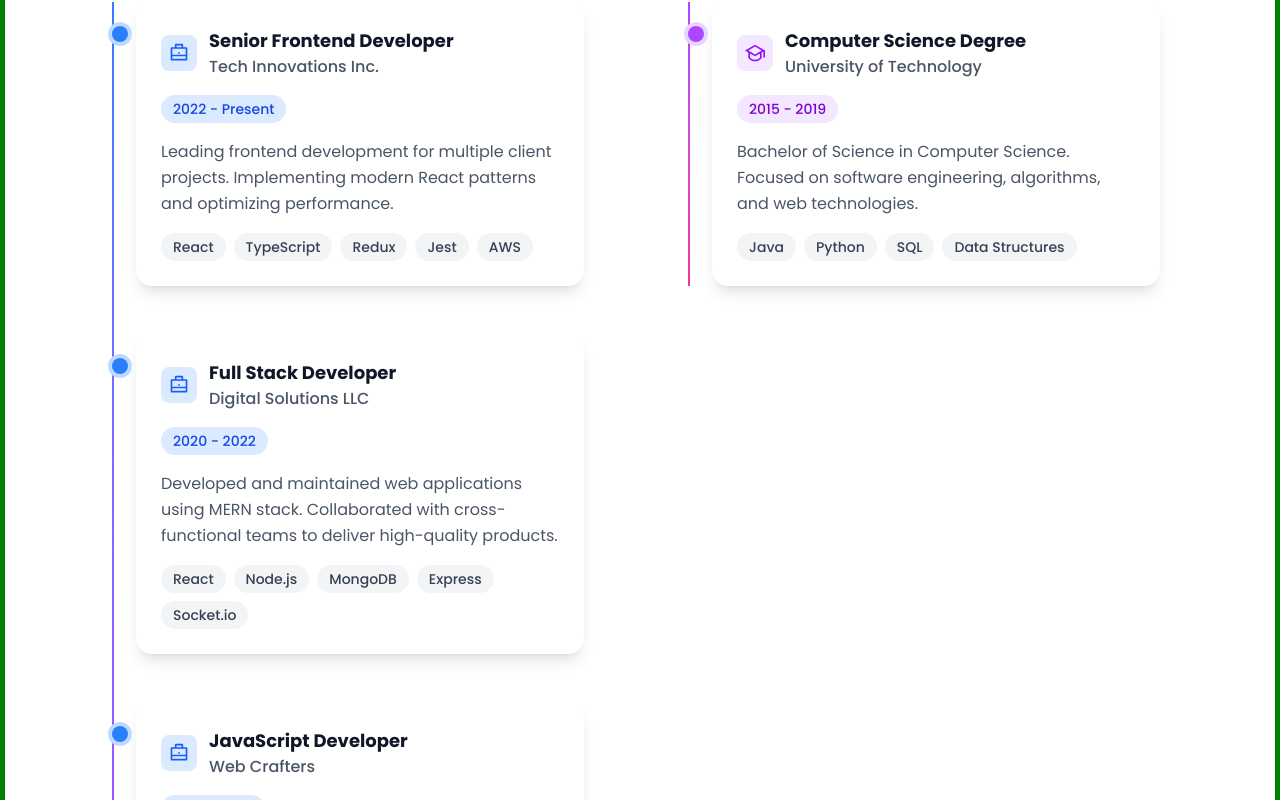
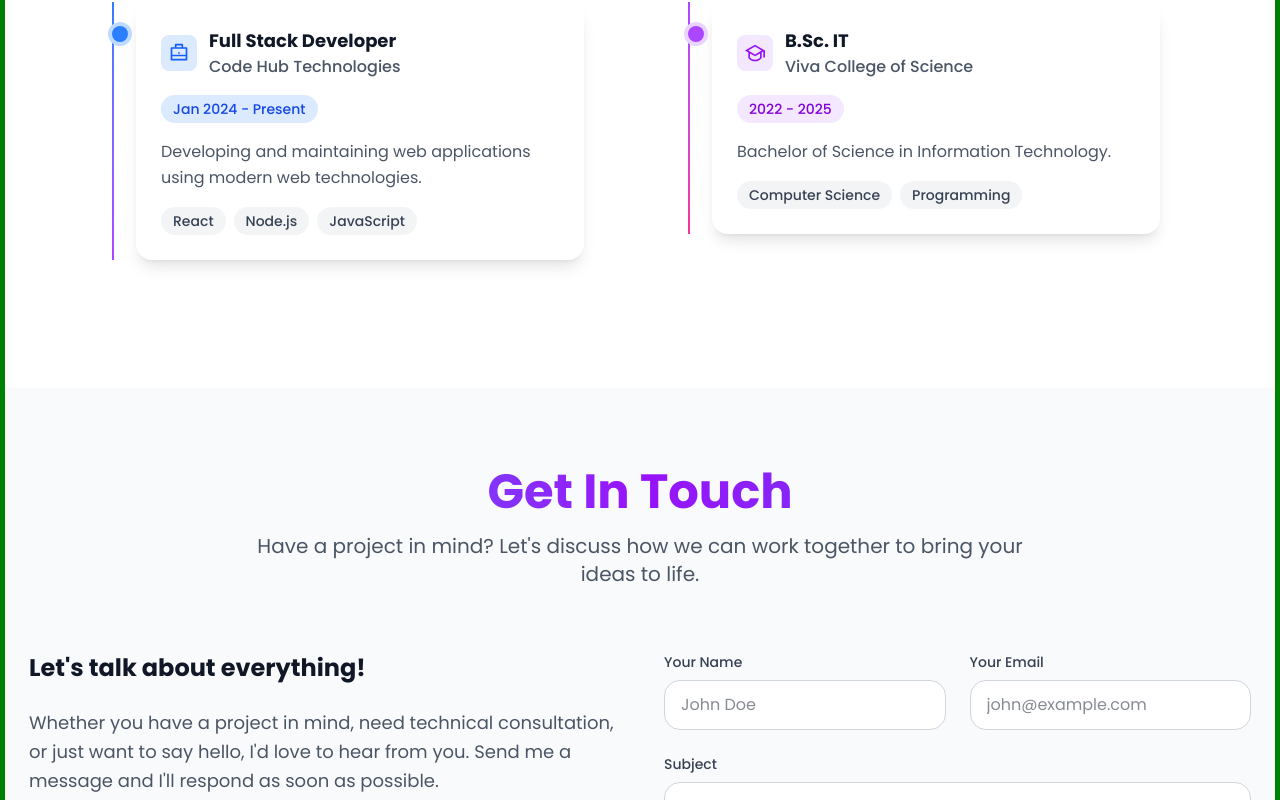
Before and after one commit to ShivamFD/my-dev-portfolio, a React (Vite) app: page / in a window 1280 px wide. Shown: the part 5280-6080 px from the top of the page. Built offline with nearby package versions, Linux system fonts and the light colour scheme.

Commit message:
chore : updates data

```diff
--- a/src/data/experience.js
+++ b/src/data/experience.js
@@ -1,38 +1,20 @@
 export const experienceData = [
   {
     id: 1,
-      title: "Senior Frontend Developer",
-      company: "Tech Innovations Inc.",
-      period: "2022 - Present",
-      description: "Leading frontend development for multiple client projects. Implementing modern React patterns and optimizing performance.",
-      technologies: ["React", "TypeScript", "Redux", "Jest", "AWS"],
+    title: "Full Stack Developer",
+    company: "Code Hub Technologies",
+    period: "Jan 2024 - Present",
+    description: "Developing and maintaining web applications using modern web technologies.",
+    technologies: ["React", "Node.js", "JavaScript"],
     type: "work"
   },
   {
     id: 2,
-      title: "Full Stack Developer",
-      company: "Digital Solutions LLC",
-      period: "2020 - 2022",
-      description: "Developed and maintained web applications using MERN stack. Collaborated with cross-functional teams to deliver high-quality products.",
-      technologies: ["React", "Node.js", "MongoDB", "Express", "Socket.io"],
-      type: "work"
-    },
-    {
-      id: 3,
-      title: "JavaScript Developer",
-      company: "Web Crafters",
-      period: "2019 - 2020",
-      description: "Built responsive websites and web applications. Focused on creating seamless user experiences with modern JavaScript.",
-      technologies: ["JavaScript", "React", "CSS3", "REST APIs"],
-      type: "work"
-    },
-    {
-      id: 4,
-      title: "Computer Science Degree",
-      company: "University of Technology",
-      period: "2015 - 2019",
-      description: "Bachelor of Science in Computer Science. Focused on software engineering, algorithms, and web technologies.",
-      technologies: ["Java", "Python", "SQL", "Data Structures"],
+    title: "B.Sc. IT",
+    company: "Viva College of Science",
+    period: "2022 - 2025",
+    description: "Bachelor of Science in Information Technology.",
+    technologies: ["Computer Science", "Programming"],
     type: "education"
   }
 ];
```
Lines whose indentation alone changed are shown as unchanged.
